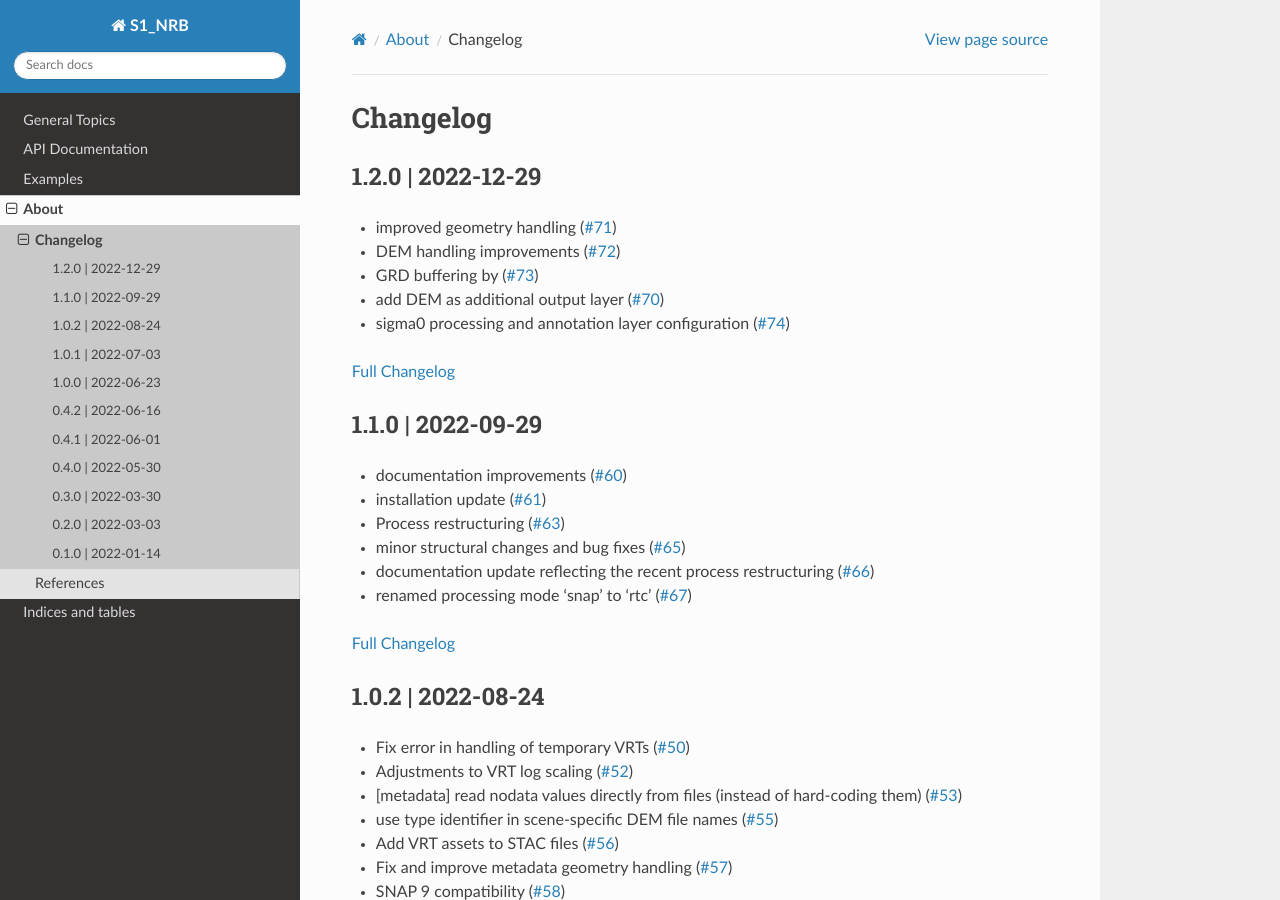
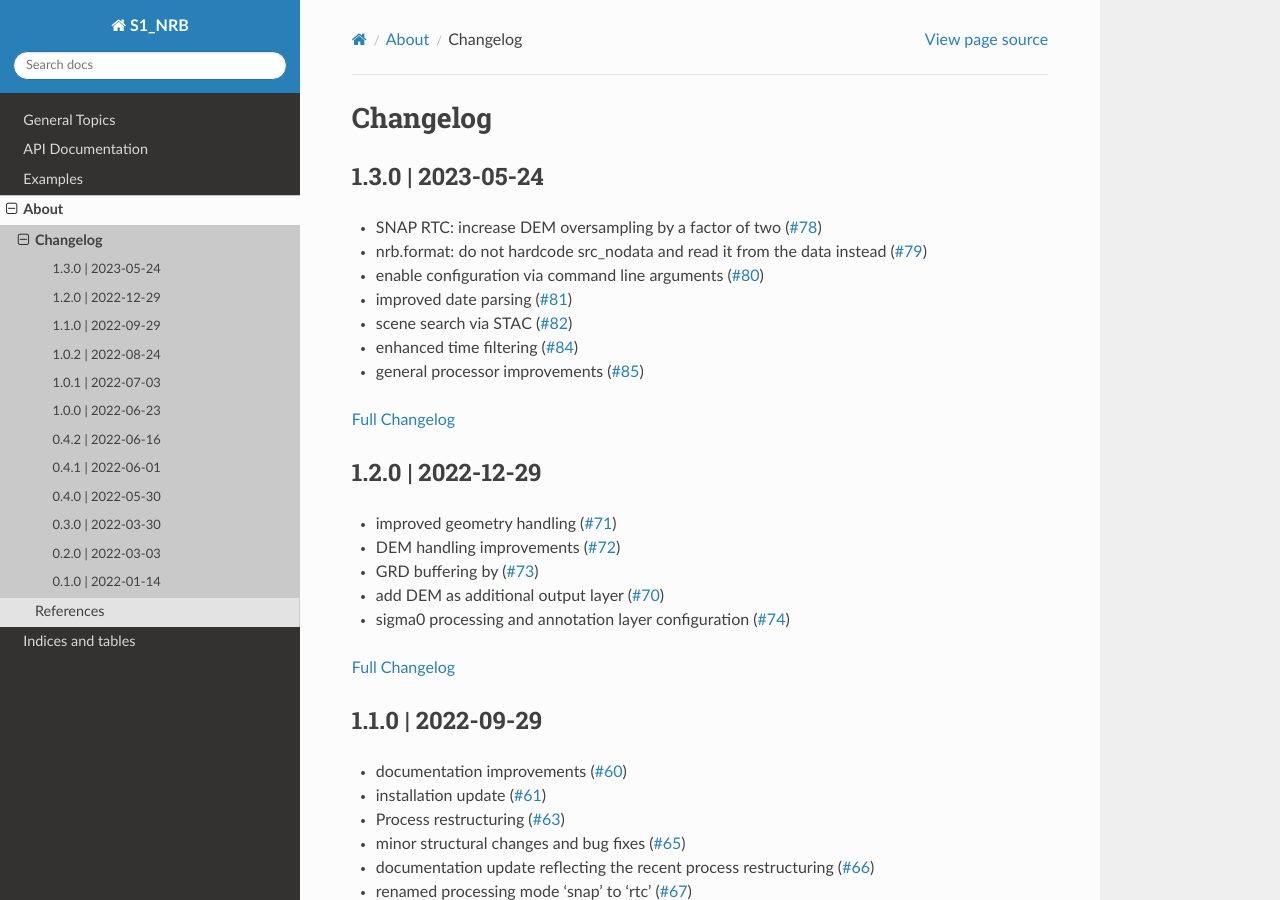
Before and after one commit to SAR-ARD/s1ard, a Sphinx documentation site: the page built from docs/about/changelog.rst, in a window 1280 px wide and 900 px high. Built offline with Sphinx 7.4.7 and the Read the Docs theme 2.0.0, drawn with Linux system fonts in a browser that asks for light colours.

Commit message:
version 1.3.0 changelog

```diff
--- a/docs/about/changelog.rst
+++ b/docs/about/changelog.rst
@@ -1,5 +1,18 @@
 Changelog
 =========
+
+1.3.0 | 2023-05-24
+------------------
+
+* SNAP RTC: increase DEM oversampling by a factor of two (`#78 <https://github.com/SAR-ARD/S1_NRB/pull/78>`_)
+* nrb.format: do not hardcode src_nodata and read it from the data instead (`#79 <https://github.com/SAR-ARD/S1_NRB/pull/79>`_)
+* enable configuration via command line arguments (`#80 <https://github.com/SAR-ARD/S1_NRB/pull/80>`_)
+* improved date parsing (`#81 <https://github.com/SAR-ARD/S1_NRB/pull/81>`_)
+* scene search via STAC (`#82 <https://github.com/SAR-ARD/S1_NRB/pull/82>`_)
+* enhanced time filtering (`#84 <https://github.com/SAR-ARD/S1_NRB/pull/84>`_)
+* general processor improvements (`#85 <https://github.com/SAR-ARD/S1_NRB/pull/85>`_)
+
+`Full Changelog <https://github.com/SAR-ARD/S1_NRB/compare/v1.2.0...v1.3.0>`_
 
 1.2.0 | 2022-12-29
 ------------------
```
